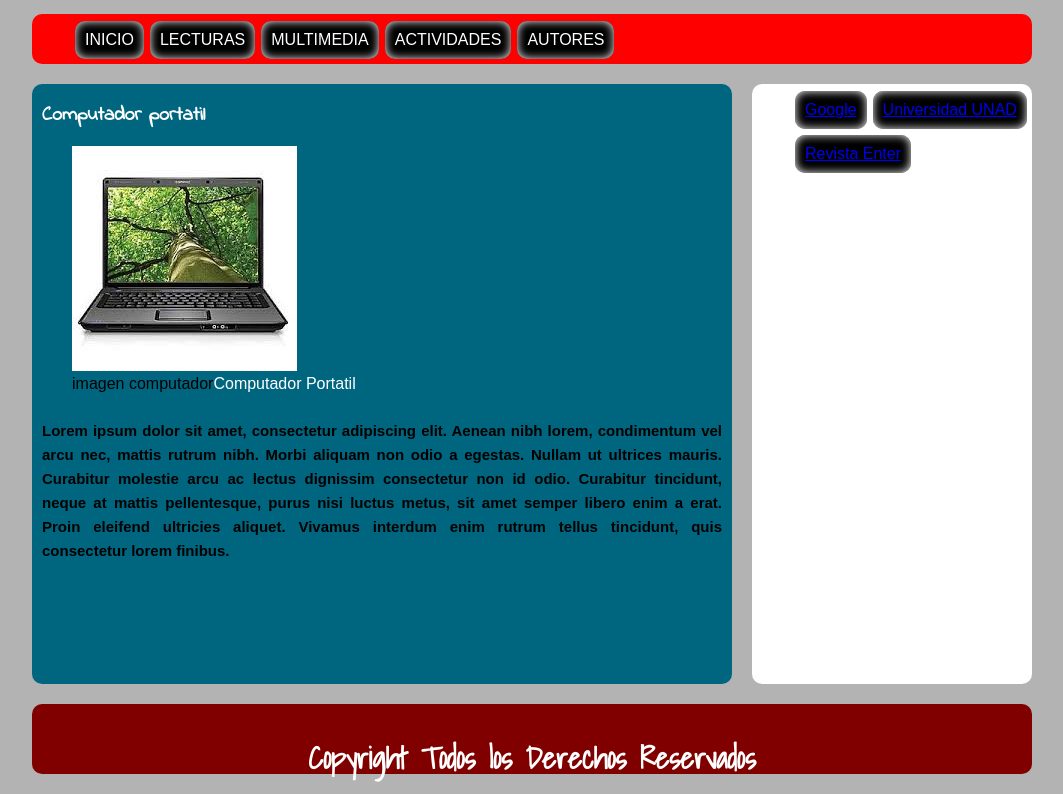
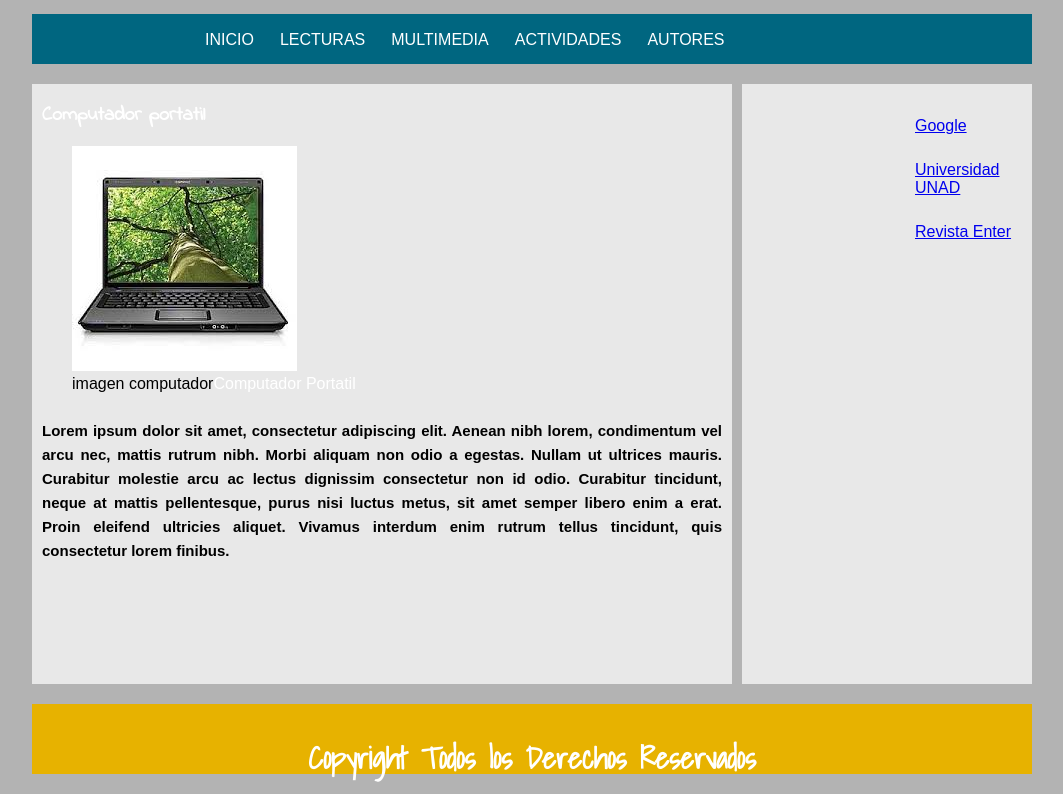
Before and after one commit to rjgonzalezro/unidad2, a plain HTML site: page index.html in a window 1280 px wide. Shown: the part 208-1002 px from the top of the page, without its empty margins (108-1171 px from the left). Drawn offline with Linux system fonts and the light colour scheme.

Commit message:
Hoja de estilos Modificaciones de la hoja de estilos, cambios en colores y distribucion.

```diff
--- a/css/style.css
+++ b/css/style.css
@@ -53,52 +53,50 @@ header{
 nav{
 width: 1000px;
 height: 50px;
-background: red;
-border-radius: 10px;
-
+background: #006680;
 }
 ul{
-margin: auto;
+margin-left: 120px;
 padding-top: 4px;
+
 }
 
 li{
 	float: left;
 	list-style-type: none;
 	padding: 10px;
-	background: black;
+	/*background: black;*/
 	margin: 3px;
-	border-radius: 10px;
-	box-shadow: 0 0 10px white inset;
+	/*box-shadow: 0 0 10px white inset; */
 
 }
 
 section{
 	width: 700px;
-	background: #006680;
+	background: #e8e8e8;
 	height: 600px;
 	float: left;
 	margin-top: 20px;
-	border-radius: 10px;
+	/*border-radius: 10px;*/
 }
 aside{
 
-	width: 280px;
-	background: white;
+	width: 290px;
+	background: #e8e8e8;
 	height: 600px;
 	float: left;
-	margin-left: 20px;
+	margin-left: 10px;
 	margin-top: 20px;
-	border-radius: 10px;
+	/*border-radius: 10px;*/
 }
 
 footer{
 width: 1000px;
 height: 70px;
-background: maroon;
+background: #e7b200;
 float: left;
 margin-top: 20px;
-border-radius: 10px;
+/*border-radius: 10px;*/
 margin-bottom: 20px;
 }
 
@@ -119,9 +117,21 @@ p{
 .ancho_menu_home{width: 900px;}
 .ancho_menu_paginas{width: 970px;}
 
-.menu:link{color: white; text-decoration: none;}
+.menu:link{
+	color: white;
+	text-decoration: none;}
+
+
 .menu:visited{color: white; text-decoration: none;}
-.menu:hover{color: white; text-decoration: none; text-shadow: 0 0 13px white;}
+.menu:hover{
+	color: white;
+	text-decoration: none;
+	/*text-shadow: 0 0 5px #e7b200;*/
+	background: #e7b200;
+	padding: 10px;
+	}
+
+}
 .menu:active{color: white; text-decoration: none;}
 
 /*SEUDO CLASES*/
```
